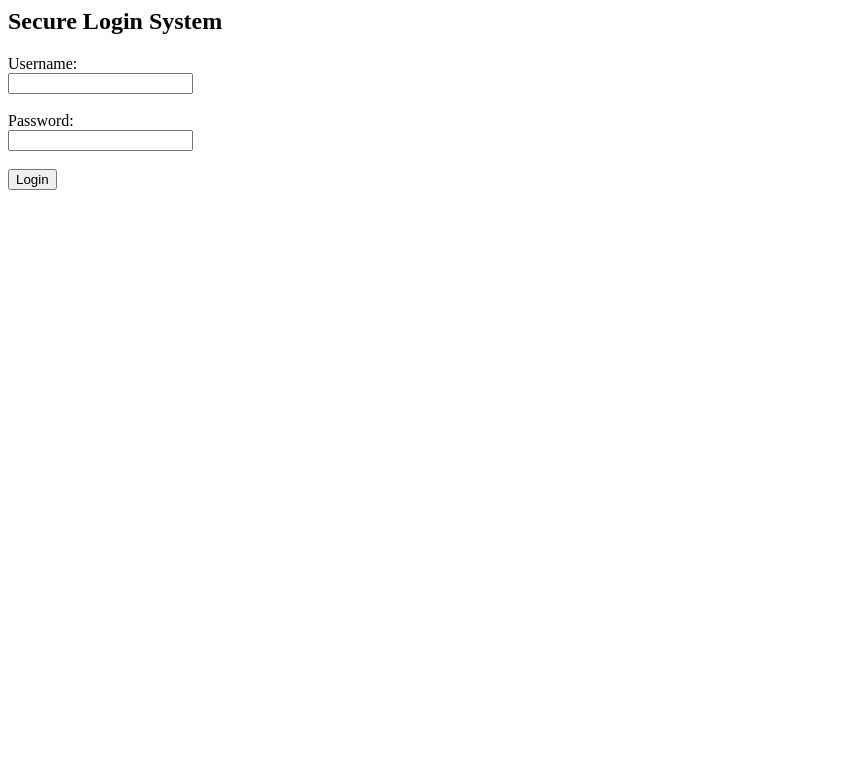
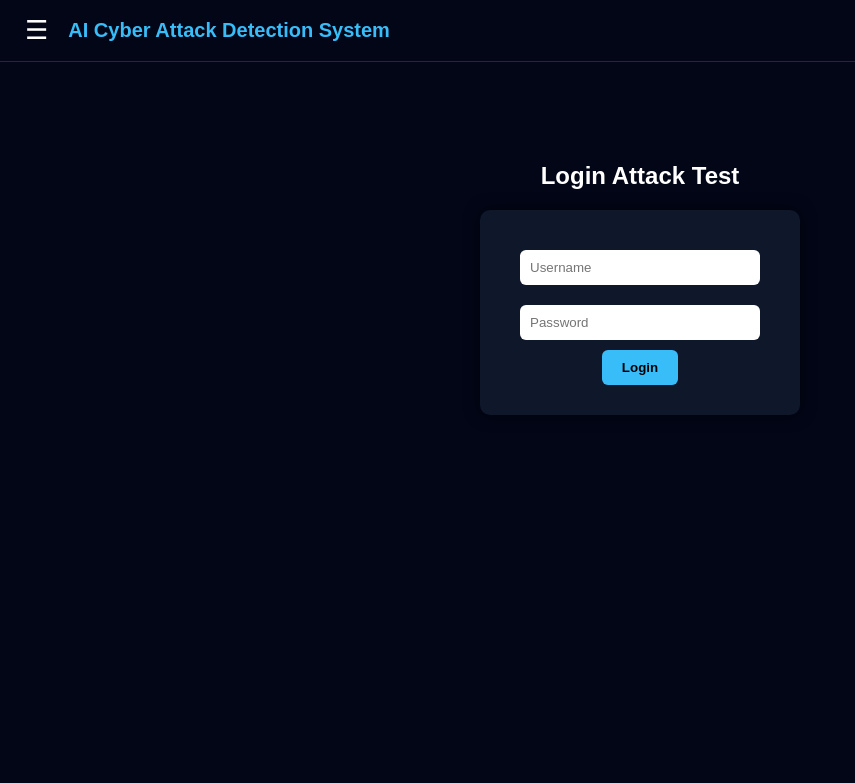
Before and after one commit to ayushbehere21-byte/cyber-attack-detection, a Flask app: page /login in a window 1280 px wide. Shown: the top 783 px of the page, without its empty margins (0-855 px from the left). Run offline with Flask 3, Linux system fonts and the light colour scheme.

Commit message:
Refactor login form and enhance styling

```diff
--- a/templates/login.html
+++ b/templates/login.html
@@ -1,19 +1,170 @@
-<h2>Secure Login System</h2>
+<!DOCTYPE html>
+<html>
+<head>
+
+<title>Login Attack Test</title>
+
+<style>
+
+body{
+margin:0;
+font-family:Arial;
+background:#020617;
+color:white;
+}
+
+/* TOPBAR */
+
+.topbar{
+display:flex;
+align-items:center;
+padding:15px 25px;
+background:#020617;
+border-bottom:1px solid #1e293b;
+}
+
+.menu-icon{
+font-size:26px;
+cursor:pointer;
+}
+
+.title{
+margin-left:20px;
+font-size:20px;
+font-weight:bold;
+color:#38bdf8;
+}
+
+/* SIDEBAR */
+
+.sidebar{
+height:100%;
+width:0;
+position:fixed;
+top:0;
+left:0;
+background:#0f172a;
+overflow-x:hidden;
+transition:0.3s;
+padding-top:60px;
+}
+
+.sidebar a{
+padding:12px 30px;
+display:block;
+color:white;
+text-decoration:none;
+font-size:18px;
+}
+
+.sidebar a:hover{
+background:#1e293b;
+}
+
+/* FORM */
+
+.container{
+text-align:center;
+margin-top:100px;
+}
+
+form{
+background:#0f172a;
+display:inline-block;
+padding:30px;
+border-radius:10px;
+box-shadow:0 0 15px rgba(0,0,0,0.6);
+}
+
+input{
+padding:10px;
+margin:10px;
+width:220px;
+border:none;
+border-radius:6px;
+}
+
+button{
+padding:10px 20px;
+border:none;
+border-radius:6px;
+background:#38bdf8;
+color:black;
+font-weight:bold;
+cursor:pointer;
+}
+
+button:hover{
+background:#0ea5e9;
+}
+
+.message{
+margin-top:15px;
+color:#ef4444;
+}
+
+</style>
+
+<script>
+
+function openMenu(){
+document.getElementById("menu").style.width="250px";
+}
+
+function closeMenu(){
+document.getElementById("menu").style.width="0";
+}
+
+</script>
+
+</head>
+
+<body>
+
+<div id="menu" class="sidebar">
+
+<a href="javascript:void(0)" onclick="closeMenu()">✖ Close</a>
+
+<a href="/">Home</a>
+<a href="/login">Login Attack Test</a>
+<a href="/phishing">Phishing Scanner</a>
+<a href="/admin">Admin Dashboard</a>
+
+</div>
+
+<div class="topbar">
+
+<span class="menu-icon" onclick="openMenu()">☰</span>
+
+<span class="title">
+AI Cyber Attack Detection System
+</span>
+
+</div>
+
+<div class="container">
+
+<h2>Login Attack Test</h2>
 
 <form method="POST">
 
-Username:<br>
-<input type="text" name="username"><br><br>
+<div>
+<input type="text" name="username" placeholder="Username">
+</div>
 
-Password:<br>
-<input type="password" name="password"><br><br>
+<div>
+<input type="password" name="password" placeholder="Password">
+</div>
 
-<input type="submit" value="Login">
+<button type="submit">Login</button>
 
 </form>
 
-{% if message %}
-<p style="color:red; font-weight:bold; margin-top:10px;">
+<div class="message">
 {{ message }}
-</p>
-{% endif %}
+</div>
+
+</div>
+
+</body>
+</html>
```
